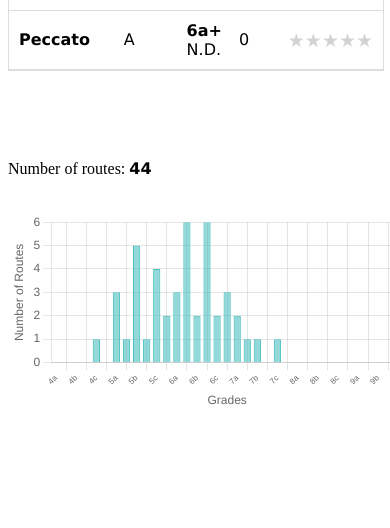
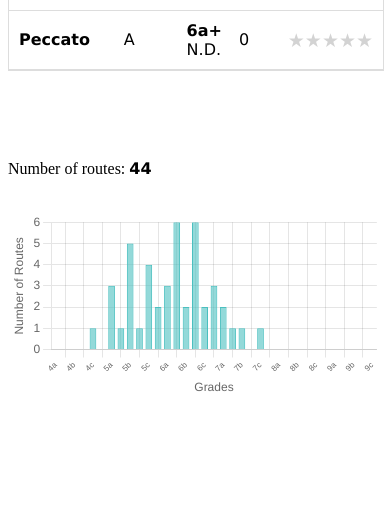
Before and after one commit to LeonardoPerin97/flask_app_climbingside, a Flask app: page /routes in a window 390 px wide; the page is wider, and only the part inside the window is pictured. Shown: the part 2741-3269 px from the top of that part. After the commit the page ends 3133 px from the top of that part, so only its background shows below. Run offline with Flask 3, Linux system fonts and the light colour scheme; data comes from the database, SQL or seed files in the repository.

Commit message:
Update routes_list.html

```diff
--- a/app/templates/routes/routes_list.html
+++ b/app/templates/routes/routes_list.html
@@ -148,8 +148,8 @@
       /* Media query per schermi piccoli (es. smartphone) */
       @media (max-width: 600px) {
         #grade-histogram {
-          width: 400px;
-          height: 400px; /* Mantiene le proporzioni anche su schermi piccoli */
+          width: 100%;
+          height: auto; /* Mantiene le proporzioni anche su schermi piccoli */
         }
       }
     </style>
```
